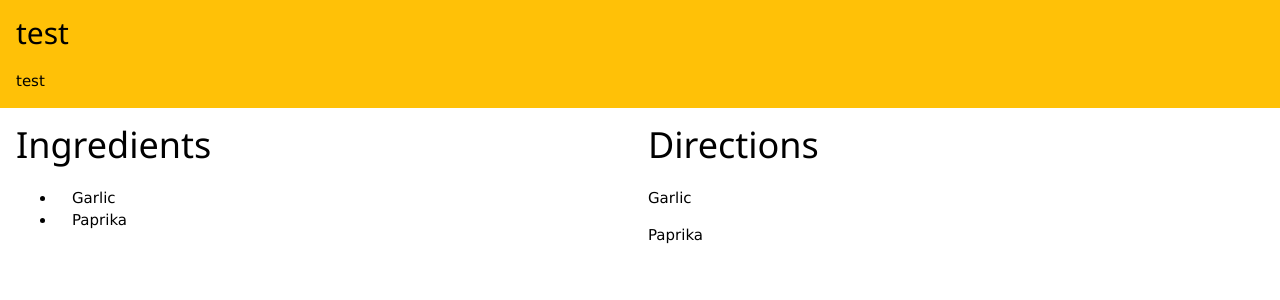
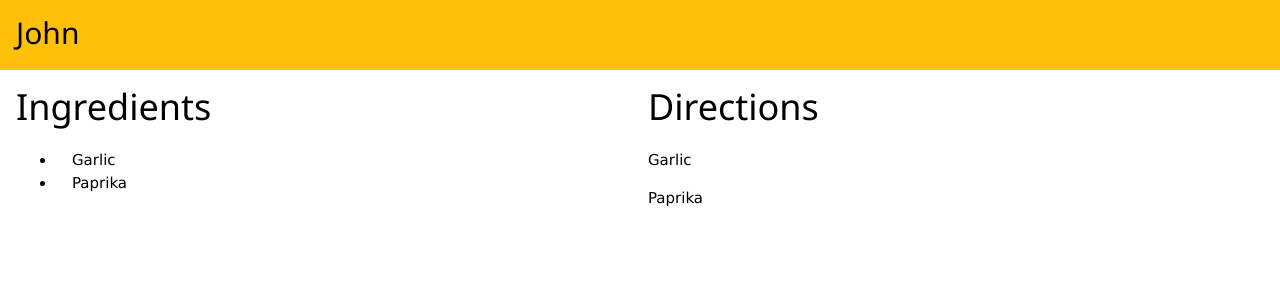
Before and after one commit to dylanpruitt/recipe-book-backend, a React (Create React App) app: page / in a window 1280 px wide. Shown: the top 300 px of the page. Built offline with nearby package versions, Linux system fonts and the light colour scheme; no server answers.

Commit message:
Client now dynamically changes title/description based on recipe query.

```diff
--- a/src/App.js
+++ b/src/App.js
@@ -1,24 +1,40 @@
 import React from 'react';
+import io from "socket.io-client";
 import DirectionContainer from './components/DirectionContainer.js';
 import IngredientContainer from './components/IngredientContainer.js';
 import RecipeHeader from './components/RecipeHeader.js';
 import './App.css';
 import './w3.css';
 
-const testIngredients = [
+var socket = io('http://localhost:3001');
+
+socket.on('recipe query', function (query) {
+  console.log("MSG");
+  parseRecipeData(query.results[0]);
+});
+
+var testIngredients = [
   { value: "Garlic" },
   { value: "Paprika" },
 ];
 
-const testDirections = [
+var testDirections = [
   { value: "Garlic" },
   { value: "Paprika" },
 ];
 
+var title       = "John";
+var description = " ";
+
+function parseRecipeData (recipe) {
+  title       = recipe.name;
+  description = recipe.description;
+}
+
 function App() {
   return (
     <div className="App">
-      <RecipeHeader name="test" description="test" />
+      <RecipeHeader name={title} description={description} />
       <section className="w3-row-padding">
         <IngredientContainer ingredients={testIngredients} />
         <DirectionContainer directions={testDirections} />
--- a/src/index.js
+++ b/src/index.js
@@ -3,13 +3,6 @@ import ReactDOM from 'react-dom/client';
 import './index.css';
 import App from './App';
 import reportWebVitals from './reportWebVitals';
-import io from "socket.io-client";
-
-var socket = io('http://localhost:3001');
-
-socket.on('recipe query', function (msg) {
-  console.log(msg);
-});
 
 const root = ReactDOM.createRoot(document.getElementById('root'));
 root.render(
```
